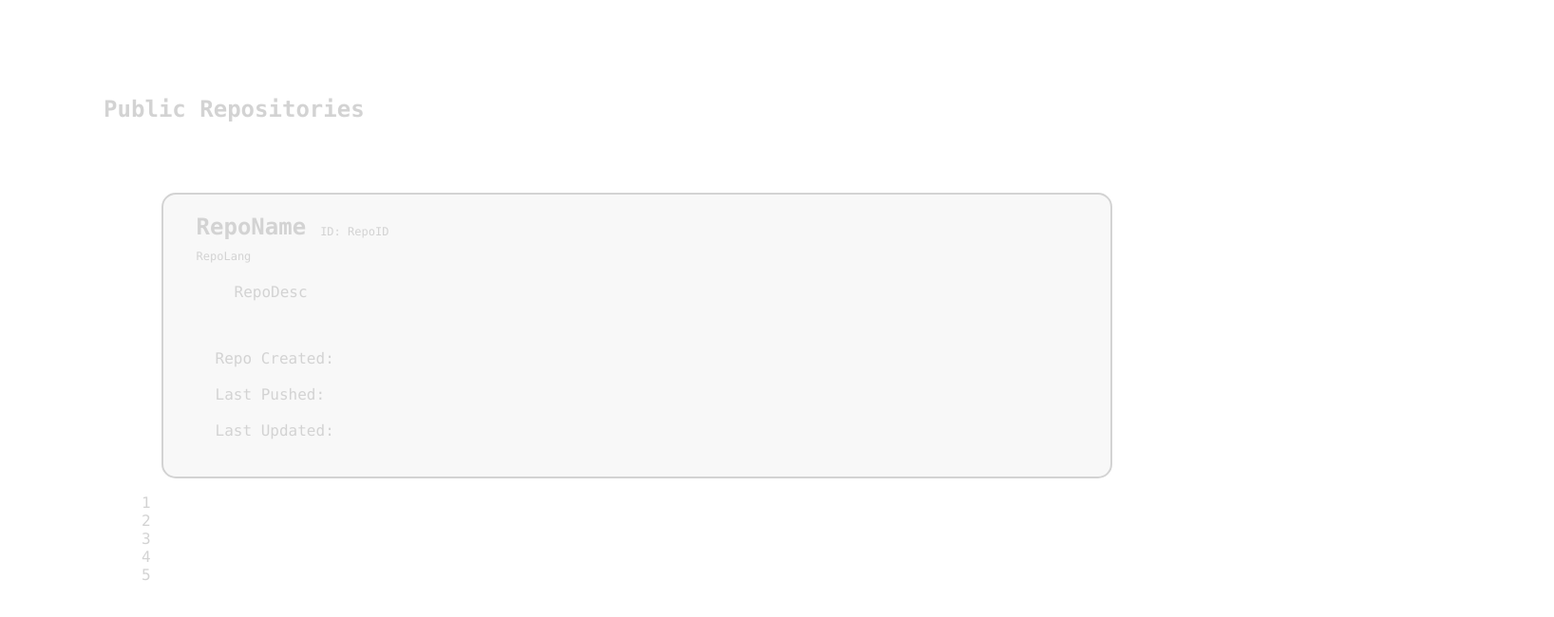
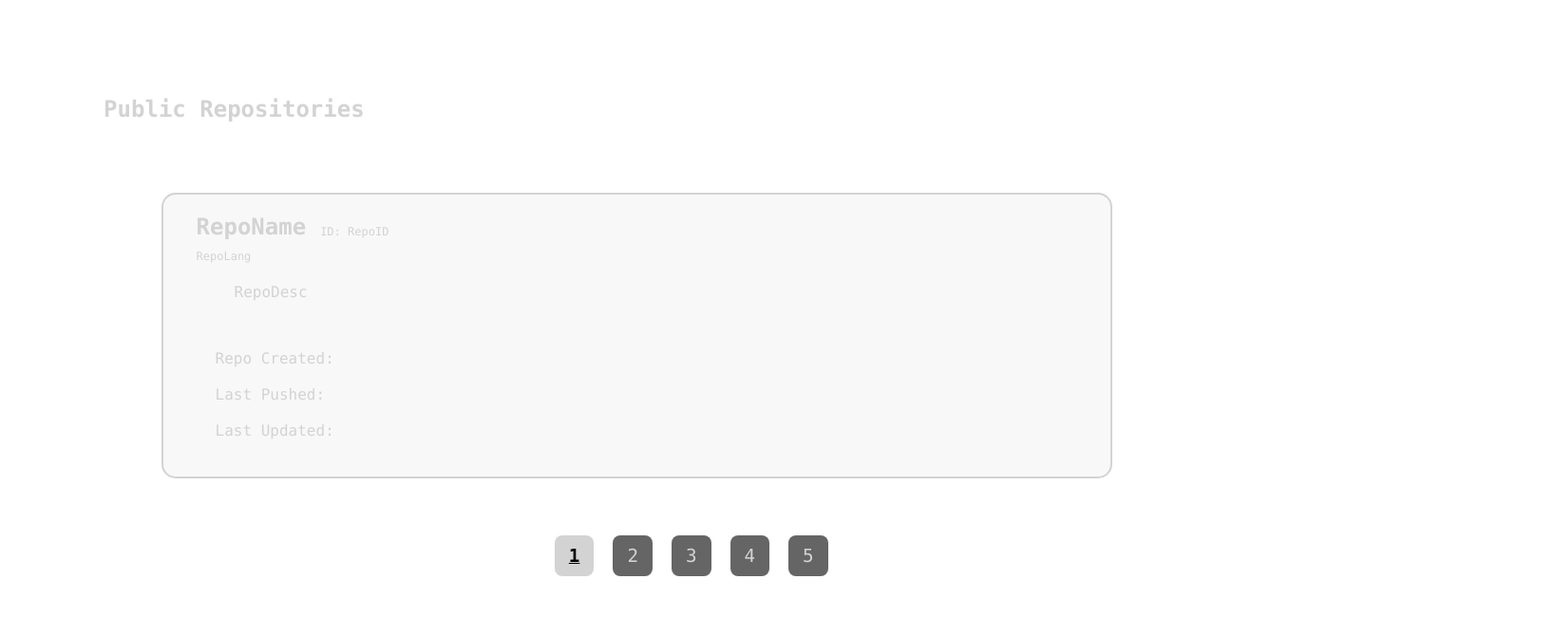
Before and after one commit to 1135975331/SpaWebAssignment, a plain HTML site: page html/GithubRepos.html in a window 1280 px wide. Shown: the whole page at 95% size, 1636 px wide, since content can reach past the window. Drawn offline with Linux system fonts and the light colour scheme.

Commit message:
저장소 리스트 사이의 간격 추가

```diff
--- a/css/RepositoryStyle.css
+++ b/css/RepositoryStyle.css
@@ -6,6 +6,10 @@
 
 ul {
     list-style-type: none;
+}
+
+.repo-list-item {
+    margin-bottom: 50px;
 }
 
 .repo-box {
@@ -51,3 +55,24 @@ ul {
     padding-left: 20px;
     padding-bottom: 3px;
 }
+
+.list-page {
+    width: 100%;
+    margin: auto 40%;
+}
+
+.list-page-number {
+    border-radius: 8px;
+    background-color: #656565;
+    font-size: 1.2em;
+    margin: 10px;
+    padding: 10px 15px;
+    float: left;
+}
+
+#pageSelected {
+    color: black;
+    background-color: lightgray;
+    font-weight: bold;
+    text-decoration: underline;
+}
```
